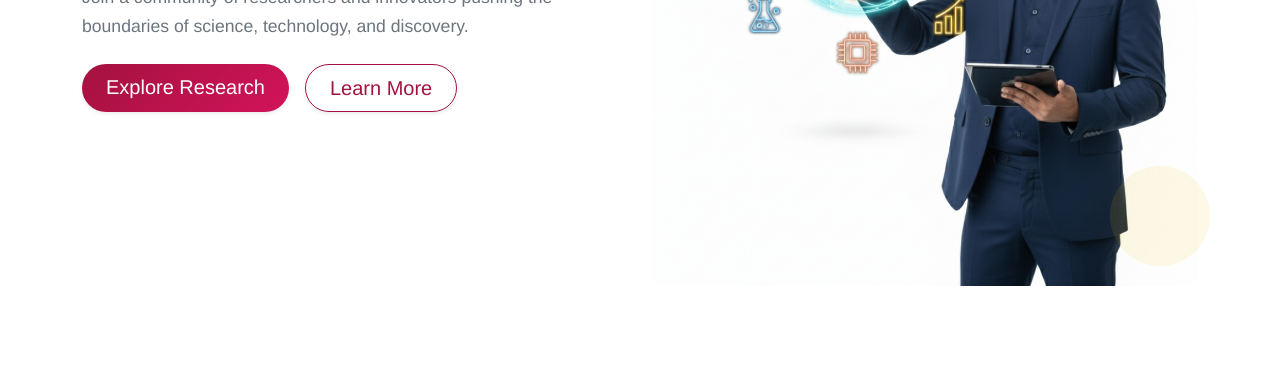
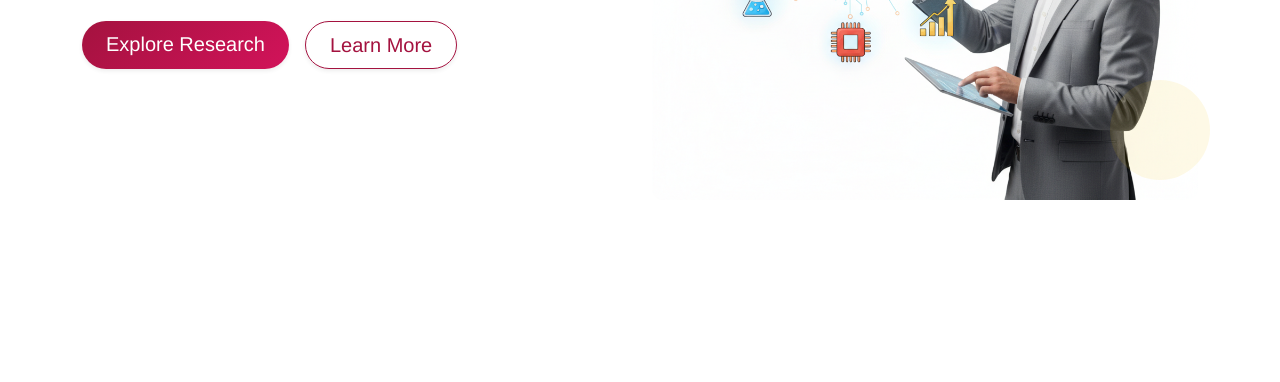
Before and after one commit to Abhijith792001/myResearch-boostrap, a plain HTML site: page index.html in a window 1280 px wide. Shown: the part 474-856 px from the top of the page. After the commit the page ends 800 px from the top, so only its background shows below. Drawn offline with nearby package versions, Linux system fonts and the light colour scheme.

Commit message:
Update index.html

```diff
--- a/index.html
+++ b/index.html
@@ -167,7 +167,7 @@
 
         <!-- Right: Image -->
         <div class="col-lg-6 col-md-12 text-center position-relative">
-          <img src="assets/home4.png" alt="Research Illustration" class="hero-img" oncontextmenu="return false;">
+          <img src="assets/home1.png" alt="Research Illustration" class="hero-img" oncontextmenu="return false;">
 
           <span class="floating-shape shape-top"></span>
           <span class="floating-shape shape-bottom"></span>
```
